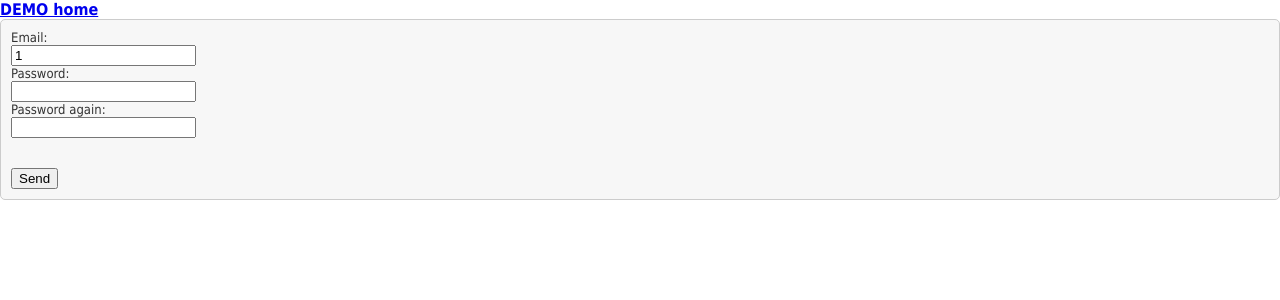
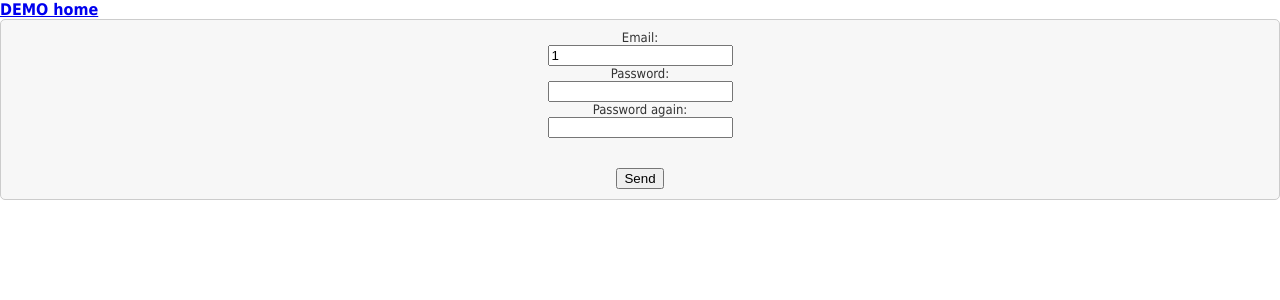
Before and after one commit to keypic/keypic-php, a PHP site: page /2/index.php?email=1 in a window 1280 px wide. Shown: the top 300 px of the page. Run offline with PHP 8.4, Linux system fonts and the light colour scheme; data that the repository does not hold is empty.

Commit message:
1.5 update 2

```diff
--- a/1/index.php
+++ b/1/index.php
@@ -51,7 +51,7 @@ if($_SERVER['REQUEST_METHOD'] ==  "POST")
  html,body{margin:0; padding:0; font-family:Verdena,Tahoma,sans-serif;}
  body{background:#FFF;color:#333}
  a img{border:0;}
- div.greybox{background-color: #f7f7f7; border: solid #cccccc; border-width: 1px 1px 1px 1px; color: #333333; padding: 10px; font-size: 13px; -webkit-border-radius: 5px; -moz-border-radius: 5px;}
+ div.greybox{text-align: center; background-color: #f7f7f7; border: solid #cccccc; border-width: 1px 1px 1px 1px; color: #333333; padding: 10px; font-size: 13px; -webkit-border-radius: 5px; -moz-border-radius: 5px;}
  </style>
  </head>
  <body dir="ltr">
--- a/2/index.php
+++ b/2/index.php
@@ -43,7 +43,7 @@ if($_SERVER['REQUEST_METHOD'] ==  "POST")
  html,body{margin:0; padding:0; font-family:Verdena,Tahoma,sans-serif;}
  body{background:#FFF;color:#333}
  a img{border:0;}
- div.greybox{background-color: #f7f7f7; border: solid #cccccc; border-width: 1px 1px 1px 1px; color: #333333; padding: 10px; font-size: 13px; -webkit-border-radius: 5px; -moz-border-radius: 5px;}
+ div.greybox{text-align: center; background-color: #f7f7f7; border: solid #cccccc; border-width: 1px 1px 1px 1px; color: #333333; padding: 10px; font-size: 13px; -webkit-border-radius: 5px; -moz-border-radius: 5px;}
  </style>
  </head>
  <body dir="ltr">
--- a/3/index.php
+++ b/3/index.php
@@ -41,7 +41,7 @@ if($_SERVER['REQUEST_METHOD'] ==  "POST")
  html,body{margin:0; padding:0; font-family:Verdena,Tahoma,sans-serif;}
  body{background:#FFF;color:#333}
  a img{border:0;}
- div.greybox{background-color: #f7f7f7; border: solid #cccccc; border-width: 1px 1px 1px 1px; color: #333333; padding: 10px; font-size: 13px; -webkit-border-radius: 5px; -moz-border-radius: 5px;}
+ div.greybox{text-align: center; background-color: #f7f7f7; border: solid #cccccc; border-width: 1px 1px 1px 1px; color: #333333; padding: 10px; font-size: 13px; -webkit-border-radius: 5px; -moz-border-radius: 5px;}
  </style>
  </head>
  <body dir="ltr">
```
